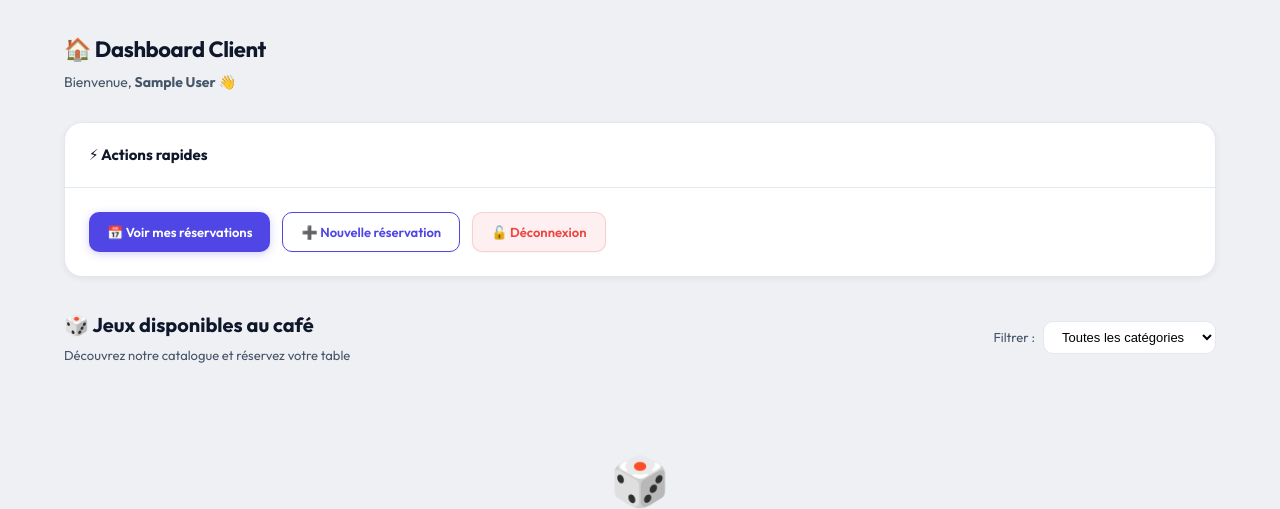
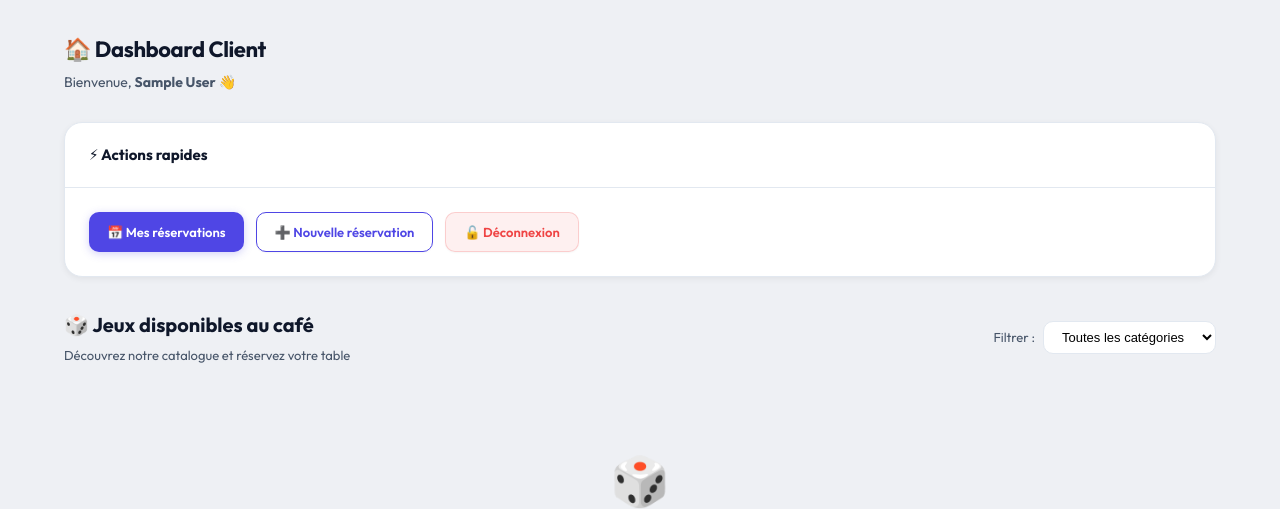
Before and after one commit to zinebtalghmet/aji_nl3bo_managment, a PHP site: page /dashboard/client in a window 1280 px wide. Shown: the part 65-574 px from the top of the page. Run offline with PHP 8.4, Linux system fonts and the light colour scheme; the visitor is signed in with stand-in values (Sample User, id 1); data that the repository does not hold is empty.

Commit message:
upade reservation

```diff
--- a/app/Views/dashboard/client.php
+++ b/app/Views/dashboard/client.php
@@ -19,9 +19,9 @@
                 <span class="card-title">⚡ Actions rapides</span>
             </div>
             <div style="padding: 24px; display: flex; gap: 12px; flex-wrap: wrap;">
-                <a href="<?= BASE_URL ?>/reservations" class="btn btn-primary">
-                    📅 Voir mes réservations
-                </a>
+                <a href="<?= BASE_URL ?>/reservations/my" class="btn btn-primary">
+    📅 Mes réservations
+</a>
                 <a href="<?= BASE_URL ?>/reservations/create" class="btn btn-ghost">
                     ➕ Nouvelle réservation
                 </a>
```
